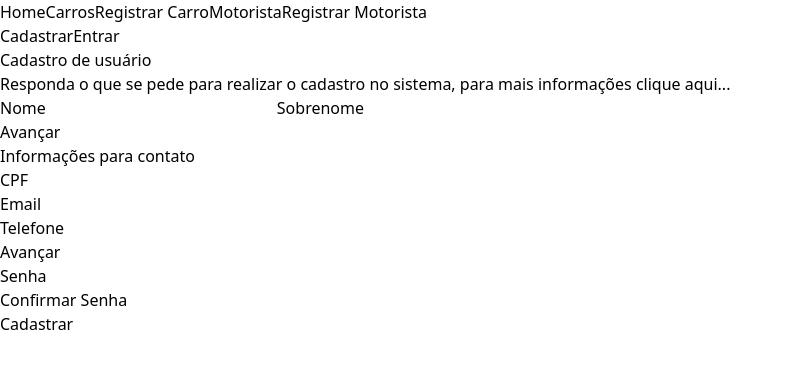
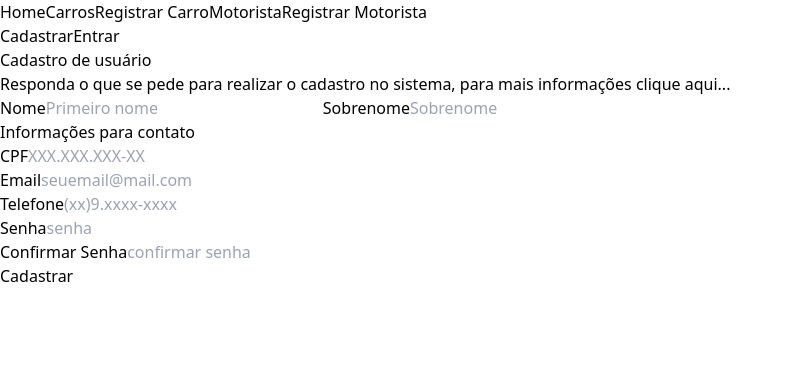
Before and after one commit to AndreSanchesSouto/Parking-visual, a React (Vite) app: page /register in a window 1280 px wide. Shown: the top 368 px of the page, without its empty margins (0-792 px from the left). Built offline with nearby package versions, Linux system fonts and the light colour scheme.

Commit message:
update register page

```diff
--- a/src/pages/ValetRegister/ValetRegister.tsx
+++ b/src/pages/ValetRegister/ValetRegister.tsx
@@ -11,25 +11,6 @@ function Register() {
     const cellphoneRef = useRef<HTMLInputElement>(null)
     const passwordRef = useRef<HTMLInputElement>(null)
     const confirmPassRef = useRef<HTMLInputElement>(null)
-
-    function secondPage(event: FormEvent){
-        event.preventDefault()
-        console.log(
-            nameRef.current?.value,
-            surnameRef.current?.value
-        )
-
-    }
-
-    function thirdPage(event: FormEvent) {
-        event.preventDefault()
-        console.log(
-            cpfRef.current?.value,
-            emailRef.current?.value,
-            cellphoneRef.current?.value
-        )
-
-    }
 
     function concatName(fisrtName: string, surname: string) {
         return fisrtName + " " + surname
@@ -64,21 +45,22 @@ function Register() {
     <>
         <Header/>
         <div className="bg-indigo-90 w-screen h-screen bg-[url('../components/img.jpg')] bg-cover flex justify-center items-center">
-            <div>
-                <div className="max-w-4xl bg-indigo-950 bg-opacity-95 shadow-2xl rounded-2xl text-white py-5 flex justify-around align-middle">
+            <form
+            className="flex flex-col justify-around"
+            onSubmit={ handleRegisterValet }>
+                <div className=" bg-indigo-950 w-full bg-opacity-95 shadow-2xl gap-20 py-10 px-20 rounded-2xl text-white p-5 flex justify-around align-middle">
                     <div className="flex flex-col justify-center max-w-sm">
                         <h1
-                        className="font-bold text-4xl"
+                        className="font-bold text-5xl"
                         >
                             Cadastro de usuário
                         </h1>
-                        <h2 className="text-sm">
+                        <h2 className="text-md">
                             Responda o que se pede para realizar o cadastro no sistema, para mais informações clique <a href=" "className="text-purple-400">aqui...</a>
                         </h2>
                     </div>
-                    <div className="flex ">
-                        <form className="flex flex-col max-w-xs gap-5 text-lg"
-                        onSubmit={ secondPage }
+                    <div className="flex">
+                        <div className="flex flex-col gap-5 text-lg"
                         >
                             <label className="flex flex-col gap-1">
                                 <span
@@ -88,7 +70,9 @@ function Register() {
                                 </span>
                                 <input
                                 type="text"
-                                className="rounded-lg px-3 py-1 text-black bg-stone-300"
+                                className="rounded-lg px-3 py-1 text-black bg-stone-300 text-sm"
+                                placeholder="Primeiro nome"
+                                size={25}
                                 required
                                 ref={ nameRef }
                                 />
@@ -100,35 +84,29 @@ function Register() {
                                 </span>
                                 <input
                                 type="text"
-                                className="rounded-lg px-3 py-1 text-black bg-stone-300"
+                                className="rounded-lg px-3 py-1 text-black bg-stone-300 text-sm"
+                                placeholder="Sobrenome"
+                                size={25}
                                 required
                                 ref={ surnameRef }
                                 />
                             </label>
-                            <div className="w-full flex justify-end">
-
-                                <input
-                                type="submit"
-                                value="Avançar"
-                                className="text-base w-max hover:text-yellow-400"
-                                />
-                            </div>
-                        </form>
                         </div>
                     </div>
-                <div className="m-auto max-w-4xl mt-5 bg-indigo-950 bg-opacity-95 shadow-2xl rounded-2xl text-white p-5 ">
+                </div>
+                <div className="mt-5 bg-indigo-950 bg-opacity-95 shadow-2xl rounded-2xl text-white p-5 w-full">
                     <div className="w-full flex gap-5 flex-col">
-                        <h2 className="text-2xl font-semibold text-center mb-3">Informações para contato</h2>
-                        <form
-                        className="w-max text-lg"
-                        onSubmit={ thirdPage }
+                        <h2 className="text-3xl font-semibold text-center">Informações para contato</h2>
+                        <div
+                        className=" text-lg"
                         >
-                            <div className="flex gap-x-7 gap-y-3 m-auto ">
+                            <div className="flex gap-x-7 gap-y-3 justify-center">
                                 <div className="flex flex-col">
                                     <label className="px-3 py-1">CPF</label>
                                     <input
                                     type="text"
-                                    className="rounded-lg px-3 py-1 text-black bg-stone-300 text-lg"
+                                    className="rounded-lg px-3 py-1 text-black bg-stone-300 text-sm"
+                                    placeholder="XXX.XXX.XXX-XX"
                                     required
                                     ref={ cpfRef }
                                     />
@@ -137,7 +115,9 @@ function Register() {
                                     <label className="px-3 py-1">Email</label>
                                     <input
                                     type="text"
-                                    className="rounded-lg px-3 py-1 text-black bg-stone-300 text-lg"
+                                    className="rounded-lg px-3 py-1 text-black bg-stone-300 text-sm"
+                                    placeholder="seuemail@mail.com"
+                                    size={30}
                                     ref={ emailRef }
                                     />
                                 </div>
@@ -145,55 +125,56 @@ function Register() {
                                     <label className="px-3 py-1">Telefone</label>
                                     <input
                                     type="text"
-                                    className="rounded-lg px-3 py-1 text-black bg-stone-300 text-lg"
+                                    className="rounded-lg px-3 py-1 text-black bg-stone-300 text-sm"
+                                    placeholder="(xx)9.xxxx-xxxx"
                                     ref={ cellphoneRef }
                                     />
                                 </div>
 
                             </div>
-                            <div className="w-full flex pt-4 shrink-0 justify-end">
-                                <button className="text-base w-max hover:text-yellow-400"
-                                >
-                                    Avançar
-                                </button>
-                            </div>
-                        </form>
                         </div>
                     </div>
-                <div className="m-auto max-w-4xl mt-5 bg-indigo-950 bg-opacity-95 shadow-2xl rounded-2xl text-white p-5 ">
-                    <form
-                    className="grid grid-cols-2 gap-5"
+                </div>
+                <div className="m-auto mt-5 bg-indigo-950 bg-opacity-95 shadow-2xl rounded-2xl text-white p-5 w-full">
+                    <div
+                    className=""
                     onSubmit={ handleRegisterValet }
                     >
-                        <div className="m-auto">
-                            <label className="flex flex-row px-3 mb-2 text-xl">Senha</label>
+                        <div className="flex justify-around">
+                            <div>
+                                <label className="flex px-3 mb-2 text-xl">Senha</label>
                                 <input
                                 type="password"
-                            className="px-3 py-1 rounded-lg text-black bg-stone-300"
+                                className="px-3 py-1 rounded-lg text-black bg-stone-300 text-sm"
+                                placeholder="senha"
                                 required
+                                size={25}
                                 ref={ passwordRef }
                                 />
                             </div>
-                        <div className="m-auto">
-                            <label className="flex flex-row px-3 mb-2 text-xl">Confirmar Senha</label>
+                            <div>
+                                <label className="flex px-3 mb-2 text-xl">Confirmar Senha</label>
                                 <input
                                 type="password"
-                            className="px-3 py-1 rounded-lg text-black bg-stone-300"
+                                className="px-3 py-1 rounded-lg text-black bg-stone-300 text-sm"
+                                placeholder="confirmar senha"
                                 required
+                                size={25}
                                 ref={ confirmPassRef }
 
                                 />
                             </div>
-                        <div className="col-span-2 m-auto">
+                        </div>
+                        <div className="flex justify-center">
                             <input
                             type="submit"
                             value="Cadastrar"
-                            className="bg-orange-400 shadow-lg font-bold rounded-xl text-indigo-950 p-2 hover:duration-100 hover:bg-green-400 hover:"
+                            className="bg-orange-400 shadow-lg font-bold rounded-xl text-indigo-950 p-2 hover:duration-100 hover:bg-green-400 text-sm"
                             />
                         </div>
-                    </form>
                     </div>
                 </div>
+            </form>
         </div>
     </>
     );
```
Lines whose indentation alone changed are shown as unchanged.
